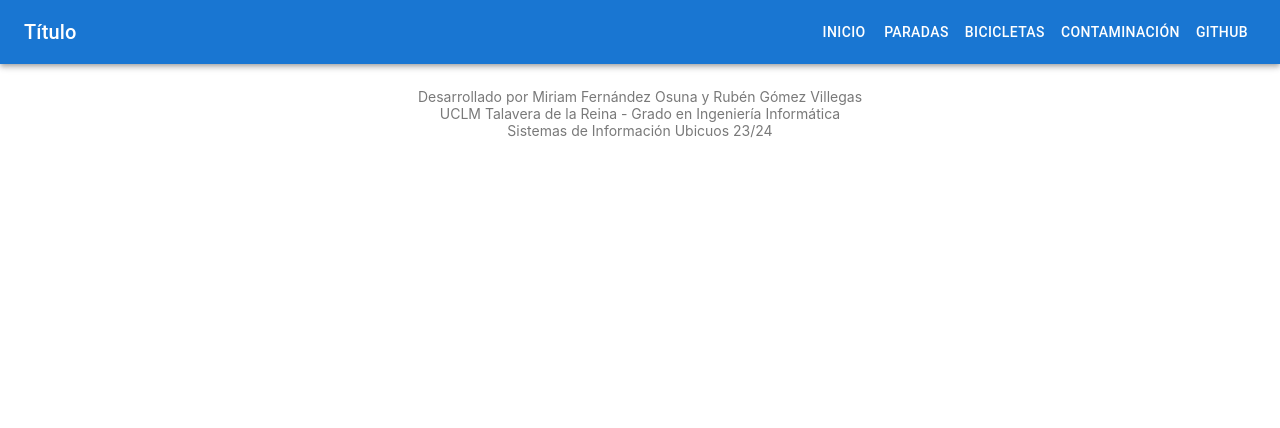
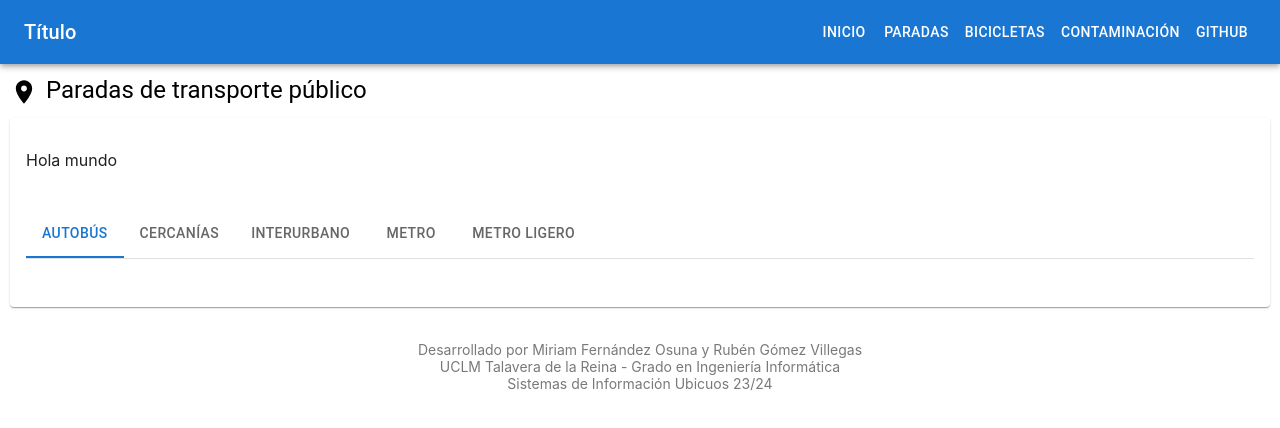
Before and after one commit to rubnium/SmartCity-v2-miriam-ruben, a React (Create React App) app in the folder smartcity-miriam-ruben-frontend/: page /paradas in a window 1280 px wide. Shown: the top 428 px of the page. Built offline with nearby package versions, Linux system fonts and the light colour scheme; some icons are missing.

Commit message:
Añadidas pestañas paradas y titulo de pestaña
Co-Authored-By: myria <80063573+myria75@users.noreply.github.com>

```diff
--- a/smartcity-miriam-ruben-frontend/src/App.js
+++ b/smartcity-miriam-ruben-frontend/src/App.js
@@ -1,11 +1,13 @@
 import React from 'react';
 import { BrowserRouter, Route, Routes } from "react-router-dom";
 import Main from './components/Main';
+import Paradas from './components/paradas/Paradas';
 import Bicicletas from './components/bicicletas/Bicicletas';
 import Contaminacion from './components/contaminacion/Contaminacion';
 import Navbar from "./components/navbar/Navbar";
 import logo from './logo.svg';
 import './App.css';
+import config from './config';
 
 function App() {
   return (
@@ -14,8 +16,9 @@ function App() {
           <Navbar />
           <Routes>
               <Route path="/" element={<Main/>} />
-              <Route path="/bicicletas" element={<Bicicletas/>} />
-              <Route path="/contaminacion" element={<Contaminacion/>} />
+              <Route path="/paradas" element={<Paradas tabTitle={"Paradas | "+config.tabTitle}/>} />
+              <Route path="/bicicletas" element={<Bicicletas tabTitle={"Bicicletas | "+config.tabTitle}/>} />
+              <Route path="/contaminacion" element={<Contaminacion tabTitle={"Contaminación | "+config.tabTitle} />} />
           </Routes>
           <footer className="footer-container"><p>
             Desarrollado por Miriam Fernández Osuna y Rubén Gómez Villegas<br/>
--- a/smartcity-miriam-ruben-frontend/src/components/Main.js
+++ b/smartcity-miriam-ruben-frontend/src/components/Main.js
@@ -4,7 +4,7 @@ import ExampleMap from "./ExampleMap";
 
 const cardStyle = {
     margin: '10px',
-    width: 'calc(100% - 20px)', // Garantiza que ocupe el 100% menos el doble del margen
+    width: 'calc(100% - 20px)',
   };
 
 export default function Main() {
--- a/smartcity-miriam-ruben-frontend/src/components/bicicletas/Bicicletas.js
+++ b/smartcity-miriam-ruben-frontend/src/components/bicicletas/Bicicletas.js
@@ -16,7 +16,9 @@ const cardStyle = {
     width: 'calc(100% - 20px)',
   };
 
-export default function Bicicletas() {
+export default function Bicicletas(props) {
+    const {tabTitle} = props;
+    document.title = tabTitle;
     const [fecha, setFecha] = useState('01/01/2051');
     const [fechaBoton, setFechaBoton] = useState('');
     const [hora, setHora] = useState('0:00');
--- a/smartcity-miriam-ruben-frontend/src/components/contaminacion/Contaminacion.js
+++ b/smartcity-miriam-ruben-frontend/src/components/contaminacion/Contaminacion.js
@@ -9,7 +9,9 @@ const cardStyle = {
     width: 'calc(100% - 20px)',
   };
 
-export default function Contaminacion() {
+export default function Contaminacion(props) {
+    const {tabTitle} = props;
+    document.title = tabTitle;
     const [mes, setMes] = useState('01/2051');
     const [mesBoton, setMesBoton] = useState('');
     const [periodo, setPeriodo] = useState('nocturno');
--- a/smartcity-miriam-ruben-frontend/src/components/navbar/Navbar.jsx
+++ b/smartcity-miriam-ruben-frontend/src/components/navbar/Navbar.jsx
@@ -11,7 +11,7 @@ import NavListDrawer from "./NavListDrawer";
 
 const navLinks = [
     { title: "Inicio", path: "/", icon: <HomeIcon /> },
-    { title: "Paradas", path: "#", icon:<PlaceIcon /> },
+    { title: "Paradas", path: "/paradas", icon:<PlaceIcon /> },
     { title: "Bicicletas", path: "/bicicletas", icon: <PedalBikeIcon /> },
     { title: "Contaminación", path: "/contaminacion", icon: <NoiseAwareIcon /> },
     { title: "GitHub", path: "https://github.com/rubnium/SmartCity-miriam-ruben", icon: <GitHubIcon />}
--- /dev/null
+++ b/smartcity-miriam-ruben-frontend/src/components/paradas/Paradas.js
@@ -0,0 +1,62 @@
+import { memo, useEffect, useState } from 'react';
+import PlaceIcon from '@mui/icons-material/Place';
+import { Box, Card, CardContent, Grid, Tab, Tabs, Typography } from '@mui/material';
+
+const cardStyle = {
+    margin: '10px',
+    width: 'calc(100% - 20px)',
+};
+
+const pestanas = [ "Autobús", "Cercanías", "Interurbano", "Metro", "Metro ligero"];
+const pestanasContenido = [];
+
+function a11yProps(index) {
+    return {
+      id: `tab-transporte-${index}`,
+      'aria-controls': `tabpanel-${index}`,
+    };
+  }
+
+export default function Paradas(props) {
+    const {tabTitle} = props;
+    document.title = tabTitle;
+    const [tabValor, setTab] = useState(0);
+
+    const handleTabChange = (event, newValue) => {
+        setTab(newValue);
+    };
+
+    return (
+        <Grid container rowSpacing={4.5} columnSpacing={2.75}>
+            <Grid item xs={12} sx={{ mb: -4.25, ml: '10px', mt: '10px' }}>
+                <Typography variant="h5" className="page-title"><PlaceIcon sx={{ fontSize: 28, verticalAlign: 'middle', marginRight: 1 }}/>Paradas de transporte público</Typography>
+            </Grid>
+            <Grid item xs={12}>
+                <Card sx={{ minWidth: 275 }} style={cardStyle}>
+                    <CardContent>
+                        <Grid container spacing={3}>
+                            <Grid item xs={12}>
+                                <p>Hola mundo</p>
+                            </Grid>
+                            <Grid item xs={12}>
+                            <Box sx={{ width: '100%' }}>
+                                <Box sx={{ borderBottom: 1, borderColor: 'divider' }}>
+                                    <Tabs value={tabValor} onChange={handleTabChange}>
+                                        {pestanas.map((pestana, index) => (
+                                            <Tab key={index} label={pestana} {...a11yProps(index)} />
+                                        ))}
+                                    </Tabs>
+                                </Box>
+                            </Box>
+                            </Grid>
+                            <Grid item xs={6} sm={4} md={3} lg={2}>
+                                {/*<ExampleMap />*/}
+                            </Grid>
+                        </Grid>
+                    </CardContent>
+                </Card>
+
+            </Grid>
+        </Grid>
+    )
+}
--- a/smartcity-miriam-ruben-frontend/src/config.js
+++ b/smartcity-miriam-ruben-frontend/src/config.js
@@ -1,5 +1,6 @@
 const config = {
-    baseURL_API: process.env.REACT_APP_APIURI
+    baseURL_API: process.env.REACT_APP_APIURI,
+    tabTitle: "Smart City de Miriam y Rubén"
 };
 
 export default config;
```
